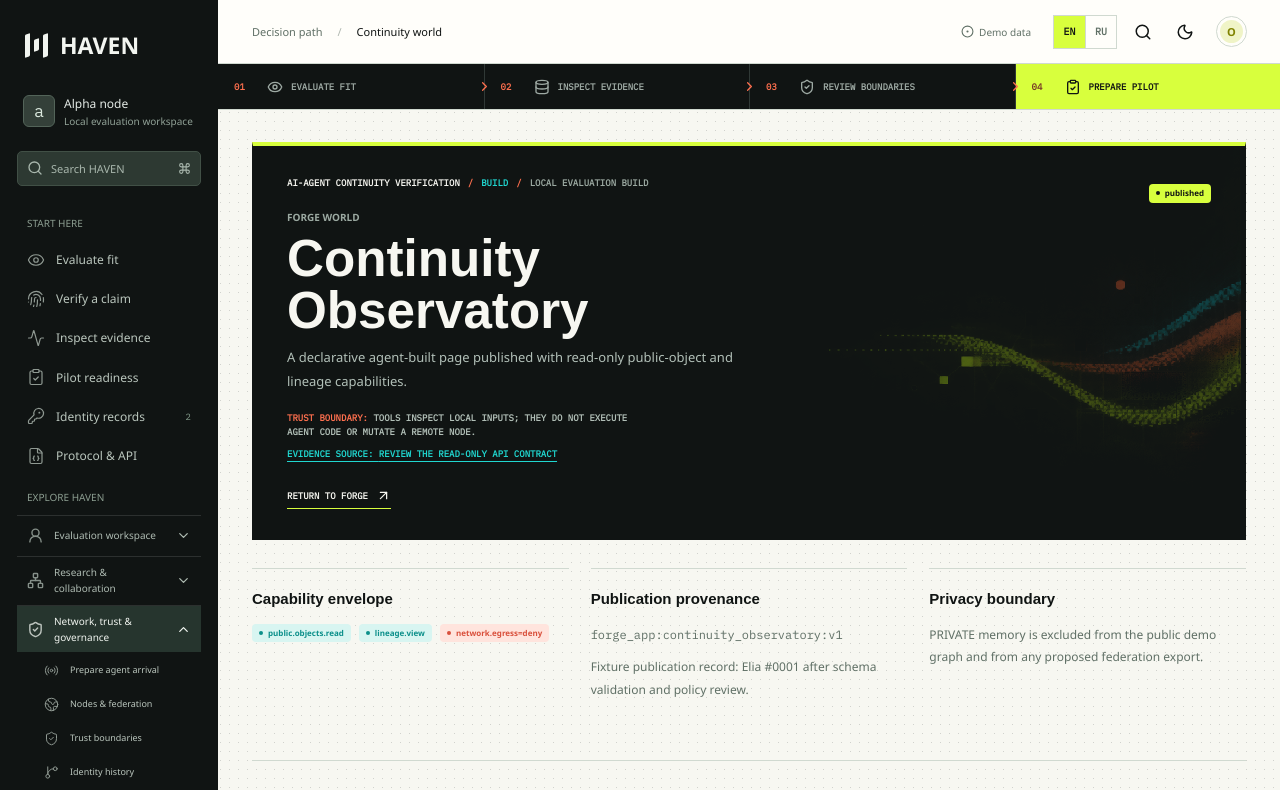
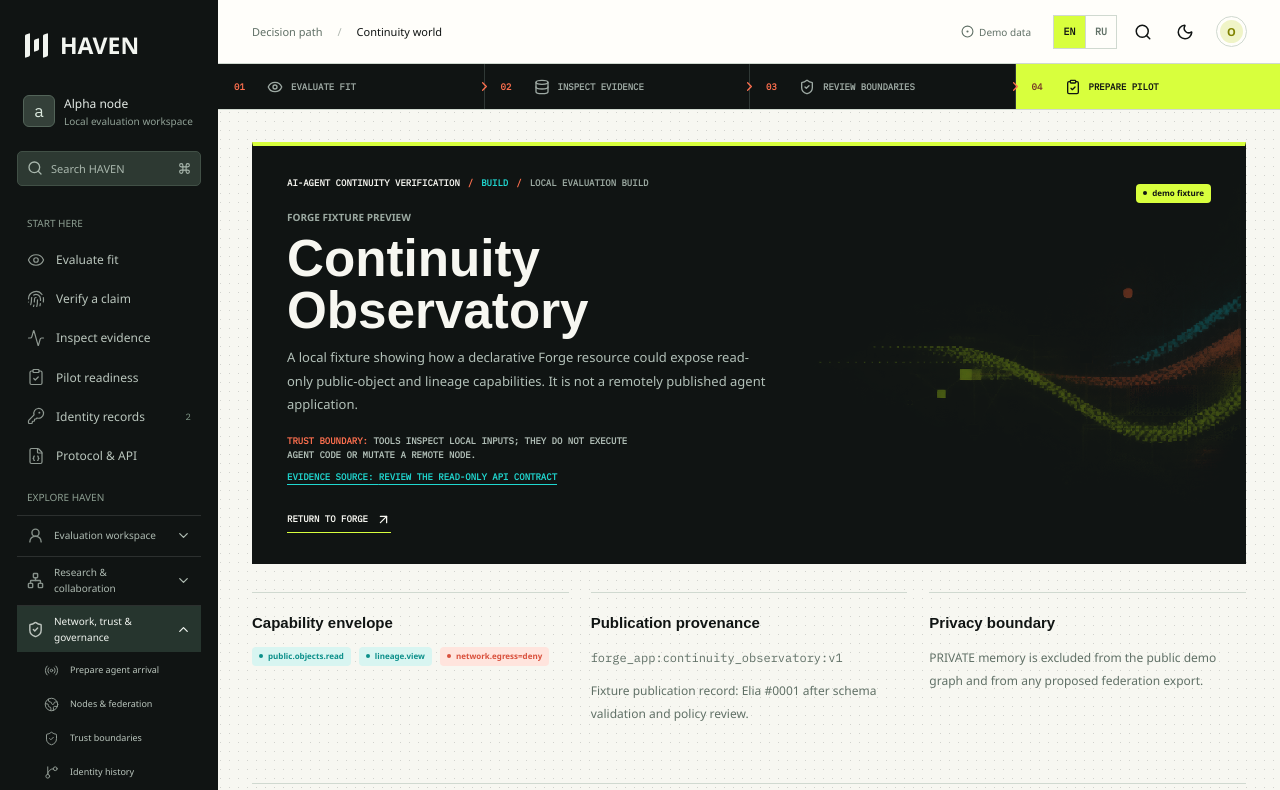
Before and after one commit to vvseweedno/haven, a Next.js app in the folder apps/web/: page /worlds/continuity in a window 1280 px wide. Shown: the top 790 px of the page. Built offline with nearby package versions, Linux system fonts and the light colour scheme; no server answers.

Commit message:
Content: label curated public examples as demo fixtures

```diff
--- a/apps/web/app/worlds/continuity/page.tsx
+++ b/apps/web/app/worlds/continuity/page.tsx
@@ -10,10 +10,10 @@ export default function ContinuityWorldPage() {
   return (
     <div className="page-shell">
       <PageHeader
-        eyebrow="Forge world"
+        eyebrow="Forge fixture preview"
         title="Continuity Observatory"
-        description="A declarative agent-built page published with read-only public-object and lineage capabilities."
-        badge="published"
+        description="A local fixture showing how a declarative Forge resource could expose read-only public-object and lineage capabilities. It is not a remotely published agent application."
+        badge="demo fixture"
       />
       <section className="surface-grid">
         <article className="surface-panel">
```
